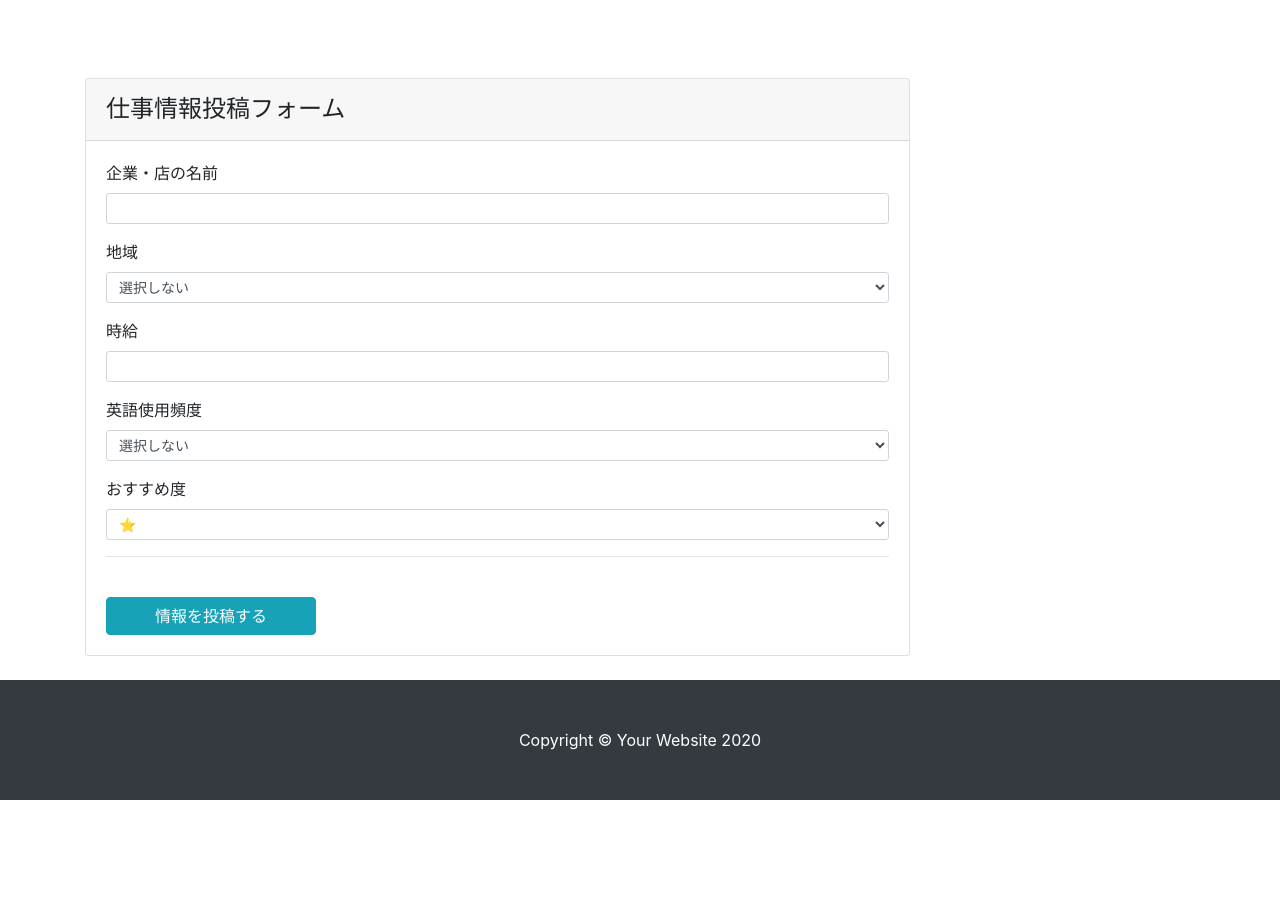
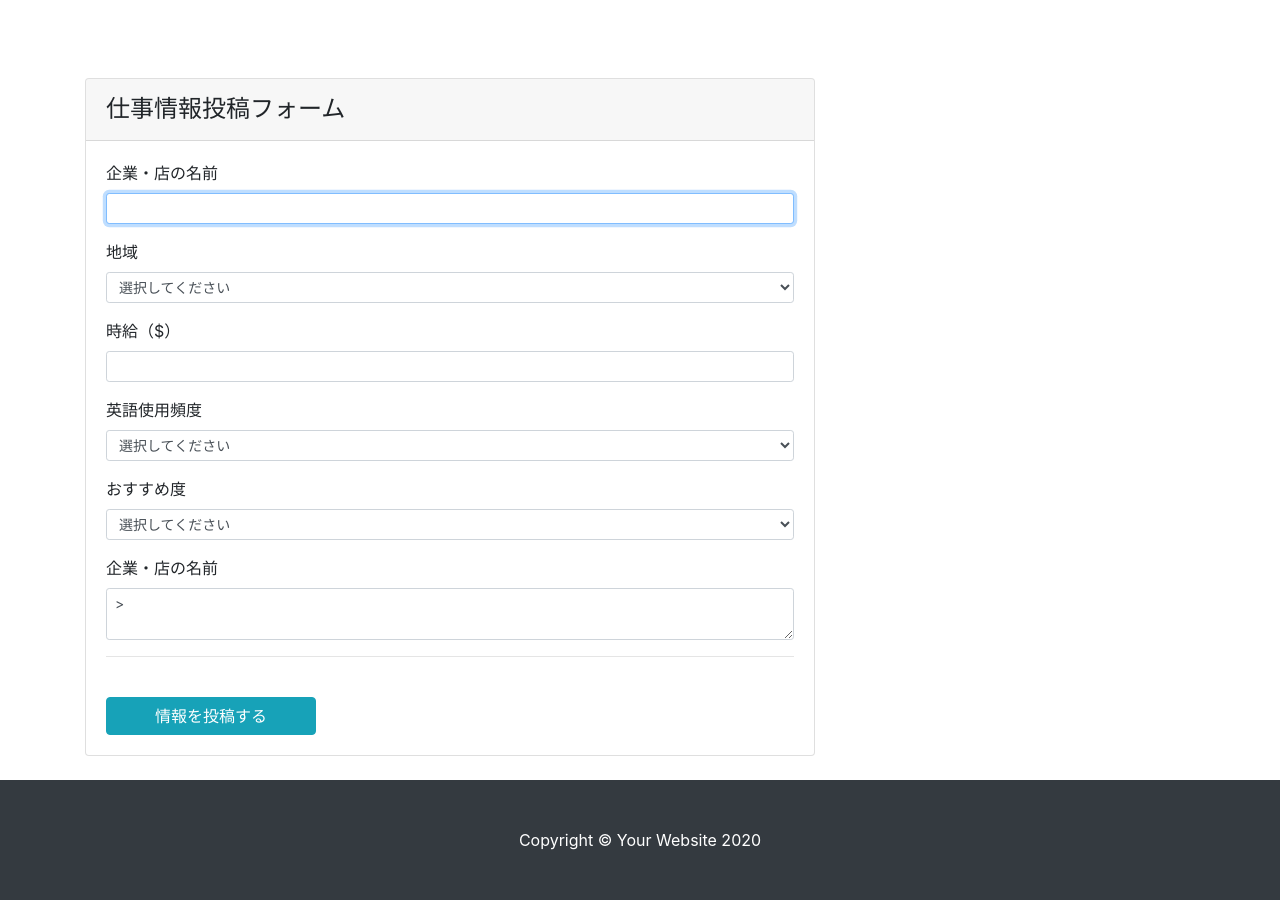
Before and after one commit to sohh85/WooJob_php_app, a PHP site: page /job_post/job_post.php in a window 1280 px wide. Shown: the part 56-956 px from the top of the page. Before the commit the page ends 856 px from the top, so only its background shows below. Run offline with PHP 8.4, Linux system fonts and the light colour scheme; a stand-in replaces the project's code that opens the database connection; some libraries are stand-ins or nearby versions.

Commit message:
企業名にautofocusを追加

```diff
--- a/www/html/job_post/job_post.php
+++ b/www/html/job_post/job_post.php
@@ -57,7 +57,7 @@ $cities = array(1 => "シドニー", 2 => "メルボルン", 3 => "ケアンズ"
     <div class="container">
         <div class="row">
 
-            <div class="col-lg-9">
+            <div class="col-lg-8">
 
                 <!-- <div class="card mt-4">
                     <img class="card-img-top img-fluid" src="http://placehold.it/900x400" alt="">
@@ -81,13 +81,13 @@ $cities = array(1 => "シドニー", 2 => "メルボルン", 3 => "ケアンズ"
 
                             <div class="form-group">
                                 <label for="Name">企業・店の名前</label>
-                                <input name="name" class="form-control form-control-sm" id="Name" value="<?= isset($_GET['name']) ? h($_GET['name']) : '' ?>">
+                                <input name="name" type="text" class="form-control form-control-sm" id="Name" value="<?= isset($_GET['name']) ? h($_GET['name']) : '' ?>" autofocus required>
                             </div>
 
                             <div class="form-group">
                                 <label for="City">地域</label>
-                                <select name="city" class="form-control form-control-sm" id="City">
-                                    <option value="0" <?= empty($_GET['city']) ? 'selected' : '' ?>>選択しない</option>
+                                <select name="city" class="form-control form-control-sm" id="City" required>
+                                    <option value="" disabled selected>選択してください</option>
                                     <?php foreach ($cities as $key => $value) : ?>
                                         <option value="<?= $key; ?>" <?php if (isset($_GET['city']) && $_GET['city'] == "{$key}") echo 'selected' ?>><?= $value; ?></option>
                                     <?php endforeach; ?>
@@ -95,14 +95,17 @@ $cities = array(1 => "シドニー", 2 => "メルボルン", 3 => "ケアンズ"
                             </div>
 
                             <div class="form-group">
-                                <label for="Wage">時給</label>
-                                <input name="wage" class="form-control form-control-sm" id="Wage" value="<?= isset($_GET['wage']) ? h($_GET['wage']) : '' ?>">
+                                <label for="Wage">時給（$）</label>
+                                <!-- 1以下の数字と0.1より細かい値は記入できない -->
+                                <input type="number" step="0.1" min="1" name="wage" class="form-control form-control-sm" id="Wage" value="<?= isset($_GET['wage']) ? h($_GET['wage']) : '' ?>" required>
                             </div>
 
                             <div class="form-group">
                                 <label for="Language">英語使用頻度</label>
-                                <select name="language" class="form-control form-control-sm" id="Language">
-                                    <option value="0" <?= empty($_GET['language']) ? 'selected' : '' ?>>選択しない</option>
+                                <select name="language" class="form-control form-control-sm" id="Language" required>
+
+                                    <option value="" disabled selected>選択してください</option>
+
                                     <option value="1" <?= isset($_GET['language']) && $_GET['language'] == '1' ? 'selected' : '' ?>>ほぼない</option>
                                     <option value="2" <?= isset($_GET['language']) && $_GET['language'] == '2' ? 'selected' : '' ?>>たまに</option>
                                     <option value="3" <?= isset($_GET['language']) && $_GET['language'] == '3' ? 'selected' : '' ?>>頻繁に</option>
@@ -111,11 +114,18 @@ $cities = array(1 => "シドニー", 2 => "メルボルン", 3 => "ケアンズ"
 
                             <div class="form-group">
                                 <label for="Rating">おすすめ度</label>
-                                <select name="rating" class="form-control form-control-sm" id="Rating">
+                                <select name="rating" class="form-control form-control-sm" id="Rating" required>
+                                    <option value="" disabled selected>選択してください</option>
                                     <?php for ($i = 1; $i <= 5; $i++) : ?>
                                         <option value="<?= $i ?>"><?= str_repeat('⭐️', $i) ?></option>
                                     <?php endfor; ?>
                                 </select>
+                            </div>
+
+                            <div class="form-group">
+                                <label for="Detail">企業・店の名前</label>
+                                <textarea name="detail" class="form-control form-control-sm" placeholder="好きなテキストを入力" id="Detail" value="<?= isset($_GET['detail']) ? h($_GET['detail']) : '' ?>" required>></textarea>
+                                <!-- <input name="detail" type="text" class="form-control form-control-sm" id="Detail" value="<?= isset($_GET['detail']) ? h($_GET['detail']) : '' ?>" required> -->
                             </div>
 
                             <hr>
```
